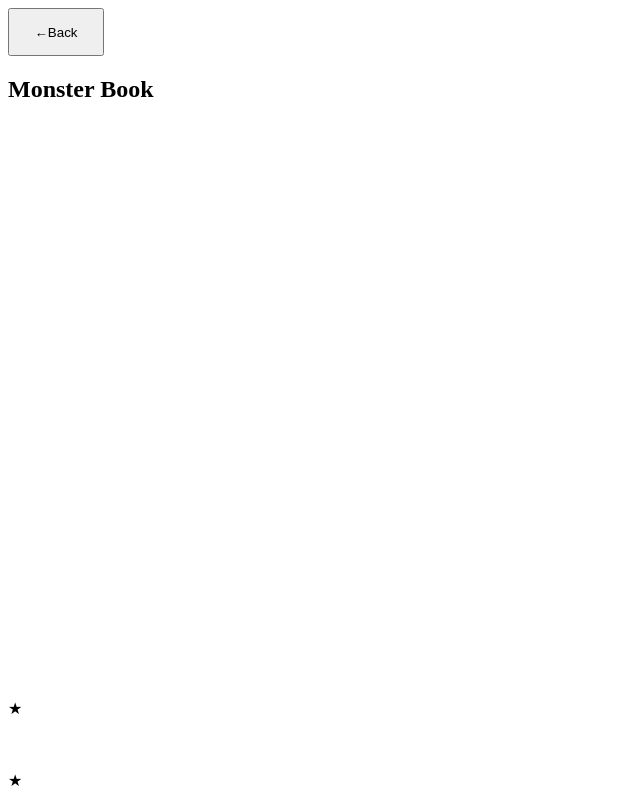
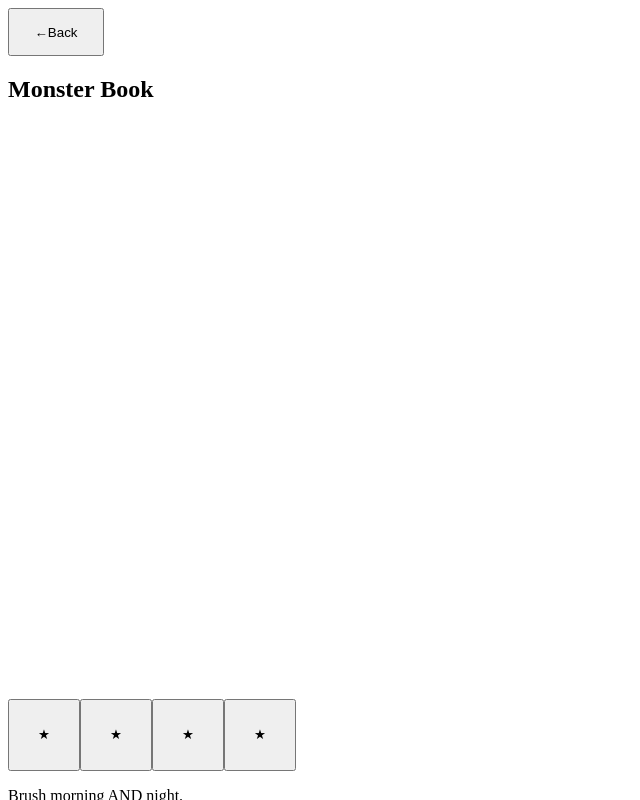
Before and after one commit to yateen01-oralsurgeonn/Foamtom, a website built with Vite: page index.html in a window 1280 px wide. Both pictures are taken after a click on the button "Monster Book". Shown: the top 800 px of the page, without its empty margins (0-640 px from the left). Built offline with nearby package versions, Linux system fonts and the light colour scheme.

Commit message:
feat(mirror-and-screens): task 35 - rare invitation painted in the Monster Book (Kiro CLI)

```diff
--- a/src/ui/monster-book-screen.ts
+++ b/src/ui/monster-book-screen.ts
@@ -4,7 +4,8 @@
 import type { Speaker, TextSpeaker } from '../audio/speaker';
 import type { SessionResult } from '../logic/types';
 import { MONSTERS } from '../logic/monsters';
-import { bookTapAction, bookViewFromLoader, type BookEntry } from './book-model';
+import { getLine } from '../audio/lines';
+import { bookTapAction, bookViewFromLoader, type BookEntry, type BookTapAction } from './book-model';
 import { createBookSpeech } from './book-speech';
 import { DISPLAY_TEXT } from './display-text';
 import { drawMonster, drawSilhouette } from './monster-art';
@@ -72,8 +73,21 @@ export function createMonsterBookScreen(deps: MonsterBookScreenDeps): MonsterBoo
   caption.className = 'caption book__caption';
   caption.setAttribute('aria-live', 'polite');
 
-  section.append(header, commons, rares, caption);
+  // The rare invitation (req 8): created once, outside the loop over entries, and shown only
+  // while some rare monster is not owned. Its words are the `rare-invite` line's caption.
+  const inviteLine = getLine('rare-invite');
+  const invite = document.createElement('p');
+  invite.className = 'book__invite';
+  invite.textContent = inviteLine ? inviteLine.caption : '';
+  invite.hidden = true;
+
+  section.append(header, commons, rares, invite, caption);
   root.append(section);
+
+  function showTapped(action: BookTapAction): void {
+    if (action.kind === 'say-name') caption.textContent = action.text;
+    else if (action.kind === 'say-line') caption.textContent = inviteLine ? inviteLine.caption : '';
+  }
 
   function ownedCell(entry: BookEntry): HTMLElement {
     const def = MONSTERS.find((m) => m.id === entry.id);
@@ -90,18 +104,34 @@ export function createMonsterBookScreen(deps: MonsterBookScreenDeps): MonsterBoo
     cell.addEventListener('click', () => {
       const action = bookTapAction(entry);
       speech.run(action);
-      if (action.kind === 'say-name') caption.textContent = action.text;
+      showTapped(action);
     });
     return cell;
   }
 
   function unmetCell(entry: BookEntry): HTMLElement {
+    const silhouette = drawSilhouette(entry.rare ? 'rare' : 'common');
+    if (entry.rare) {
+      // A rare silhouette is a button: a tap speaks the invitation line (req 8.1).
+      const cell = document.createElement('button');
+      cell.type = 'button';
+      cell.className = 'book-cell book-cell--unmet book-cell--rare-unmet';
+      cell.setAttribute('aria-label', DISPLAY_TEXT['not-met'].text);
+      applySize(cell, TAP_TARGETS.bookCell);
+      cell.append(silhouette);
+      cell.addEventListener('click', () => {
+        const action = bookTapAction(entry);
+        speech.run(action);
+        showTapped(action);
+      });
+      return cell;
+    }
     const cell = document.createElement('div');
     cell.className = 'book-cell book-cell--unmet';
     cell.setAttribute('role', 'img');
     cell.setAttribute('aria-label', DISPLAY_TEXT['not-met'].text);
     applySize(cell, TAP_TARGETS.bookCell);
-    cell.append(drawSilhouette(entry.rare ? 'rare' : 'common'));
+    cell.append(silhouette);
     return cell;
   }
 
@@ -116,6 +146,7 @@ export function createMonsterBookScreen(deps: MonsterBookScreenDeps): MonsterBoo
       }
       commons.replaceChildren(...commonCells);
       rares.replaceChildren(...rareCells);
+      invite.hidden = !view.showRareInvitation;
       caption.textContent = '';
       section.hidden = false;
     },
--- a/src/ui/screens.css
+++ b/src/ui/screens.css
@@ -220,6 +220,25 @@ button.book-cell {
   min-height: 2.6rem;
 }
 
+/* The rare invitation (task 35): one line under the four rare cells, no count, no countdown. */
+.book__invite {
+  margin: 0;
+  width: 100%;
+  font-size: 1rem;
+  font-weight: 600;
+  text-align: center;
+}
+
+.book__invite[hidden] {
+  display: none;
+}
+
+/* A rare silhouette is a button; it looks like the plain silhouette cell. */
+button.book-cell--rare-unmet:focus-visible {
+  outline: 4px solid #ffd966;
+  outline-offset: 2px;
+}
+
 /* ---- Title panel (task 28): portrait single column; the controls sit in the lower half. ---- */
 .panel--start {
   min-height: min(560px, 80dvh);
```
Also changed, not shown: tests/monster-book-screen.test.ts (+28 -0 lines), .kiro/specs/mirror-and-screens/tasks.md.
